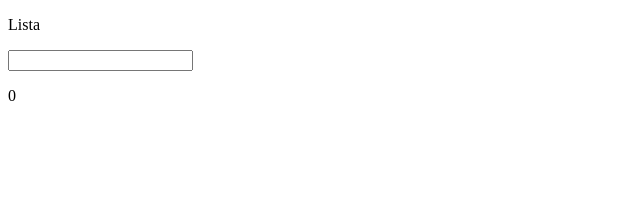
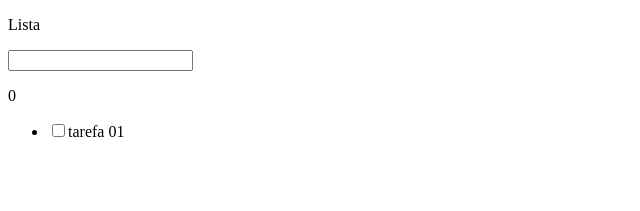
Before and after one commit to FelipePardim/aulas-react, a React (Create React App) app: page /pagina-inicial in a window 1280 px wide. Shown: the top 211 px of the page, without its empty margins (0-640 px from the left). Built offline with nearby package versions, Linux system fonts and the light colour scheme; data requests are answered from the project's data file.

Commit message:
feat: api integration

```diff
--- a/src/app/pages/dashboard/Dashboard.tsx
+++ b/src/app/pages/dashboard/Dashboard.tsx
@@ -1,14 +1,21 @@
-import { useCallback, useState } from "react"
-
-interface ITarefa {
-    id: number;
-    title: string;
-    isCompleted: boolean;
-}
+import { useCallback, useEffect, useState } from "react"
+import { ITarefa, TarefaService } from "../../shared/services/api/tarefas/TarefasService";
+import { ApiException } from "../../shared/services/api/ApiException";
 
 export const Dashboard = () => {
 
     const [lista, setLista] = useState<ITarefa[]>([]);
+
+    useEffect(() => {
+        TarefaService.getAll()
+            .then((result) => {
+                if (result instanceof ApiException) {
+                    alert(result.message);
+                } else {
+                    setLista(result);
+                }
+            })
+    }, []);
 
     const handleInputKeyDown: React.KeyboardEventHandler<HTMLInputElement> = useCallback((e) => {
         if (e.key === 'Enter') {
--- a/src/app/shared/services/api/tarefas/TarefasService.ts
+++ b/src/app/shared/services/api/tarefas/TarefasService.ts
@@ -1,7 +1,7 @@
 import { Api } from "../ApiConfig";
 import { ApiException } from "../ApiException";
 
-interface ITarefa {
+export interface ITarefa {
     id: number;
     title: string;
     isCompleted: boolean;
```
